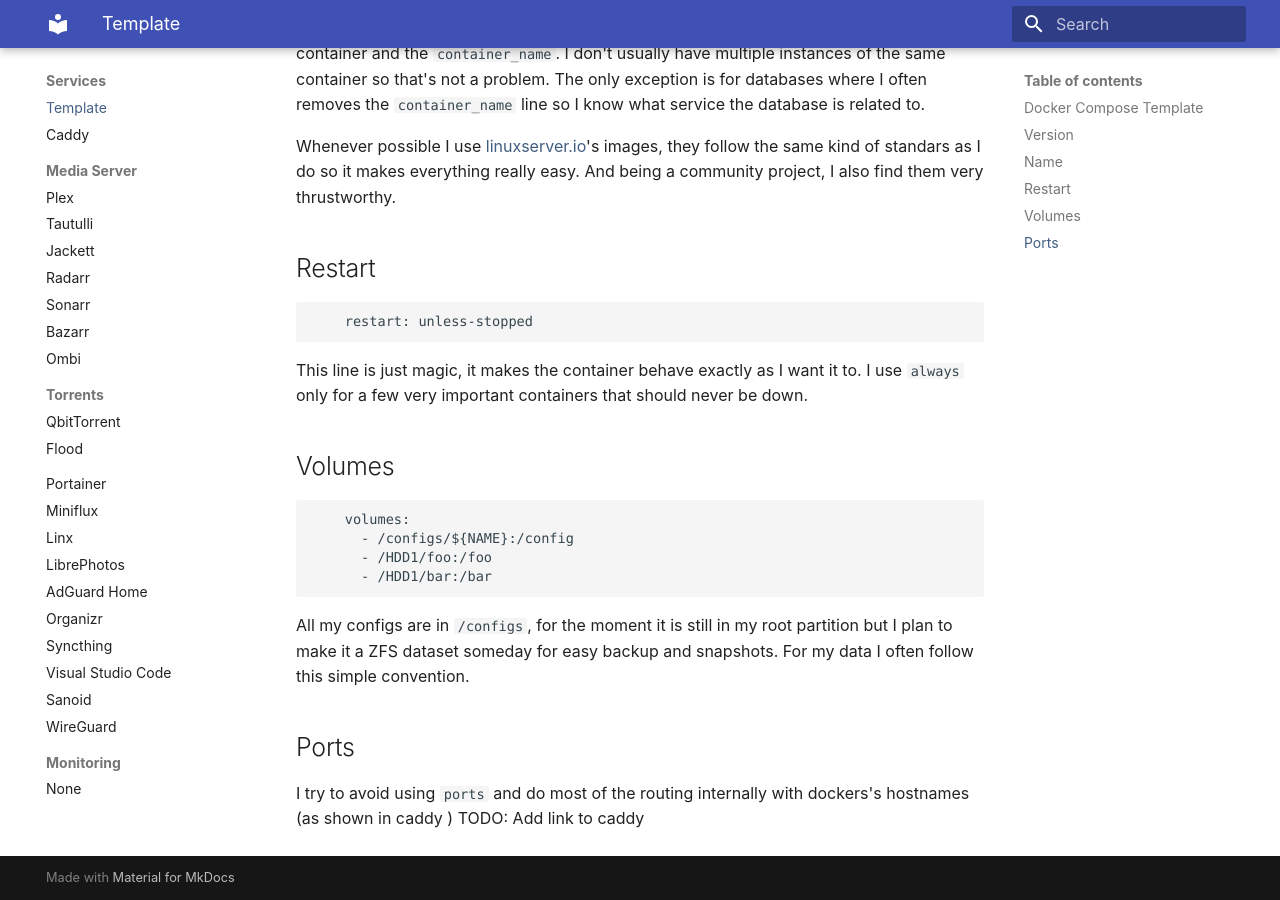
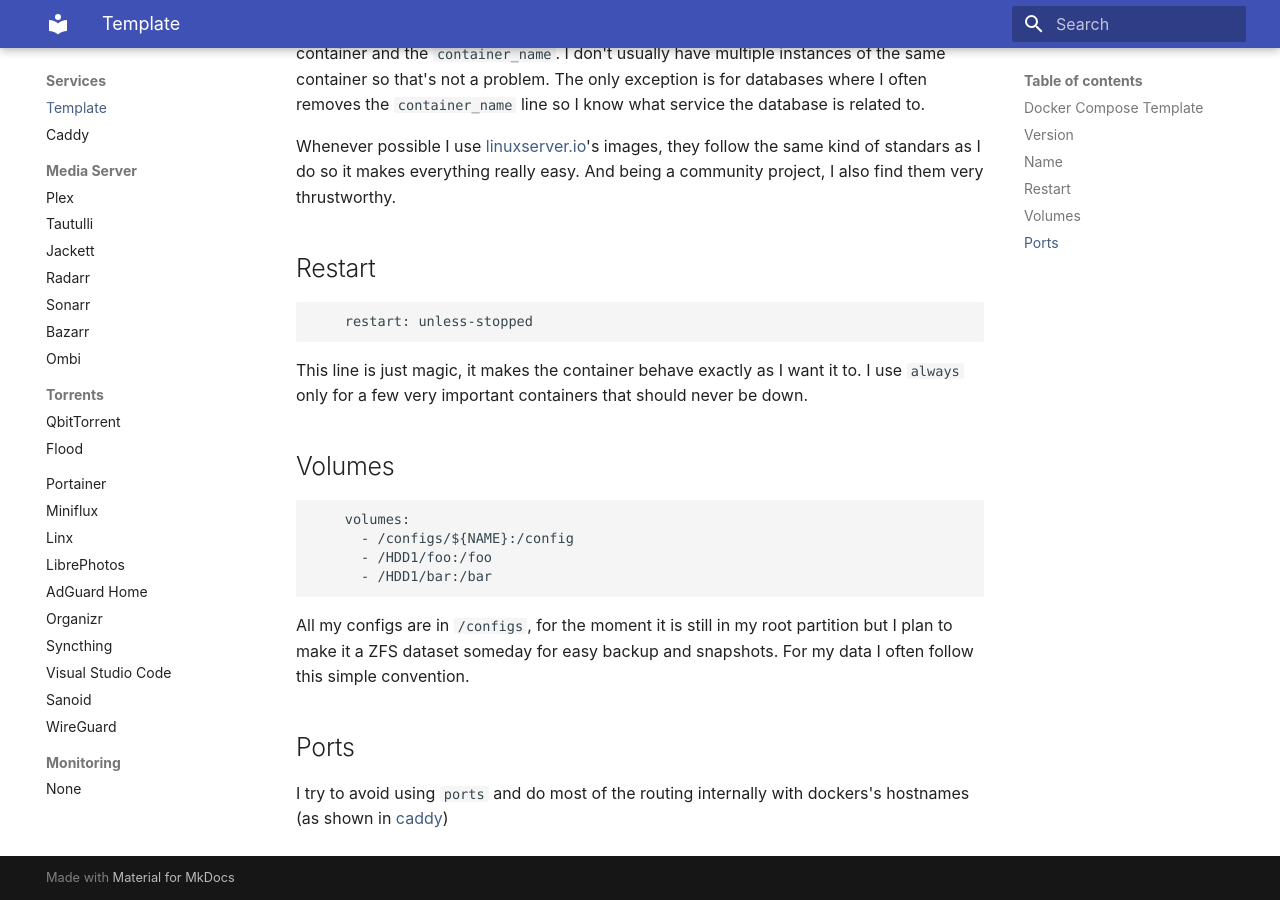
Before and after one commit to xorob0/docs, an MkDocs documentation site: the page built from docs/services/template.md, in a window 1280 px wide and 900 px high, scrolled down 965 px. Built offline with MkDocs 1.6.1 and Material for MkDocs 9.7.7, drawn with Linux system fonts in a browser that asks for light colours.

Commit message:
add links to caddy

```diff
--- a/docs/services/template.md
+++ b/docs/services/template.md
@@ -61,4 +61,4 @@ For my data I often follow this simple convention.
 
 ## Ports
 
-I try to avoid using `ports` and do most of the routing internally with dockers's hostnames (as shown in caddy ) TODO: Add link to caddy
+I try to avoid using `ports` and do most of the routing internally with dockers's hostnames (as shown in [caddy](/services/caddy))
```
Also changed, not shown: docs/services/plex.md (+1 -1 lines).
